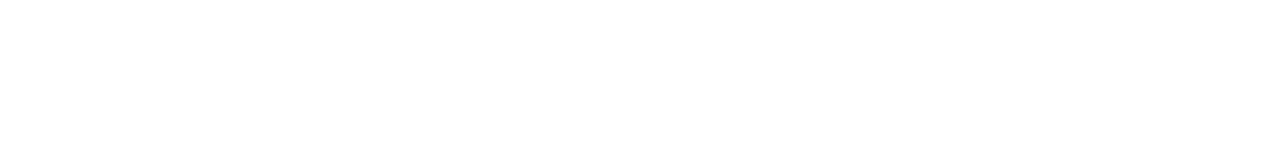
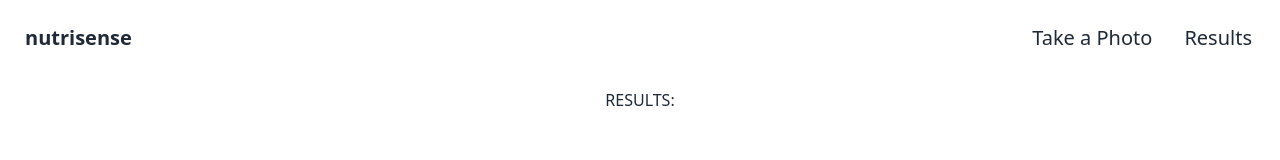
Before and after one commit to adityaSureshCHS/NutriSense, a plain HTML site: page templates/results.html in a window 1280 px wide. Drawn offline with nearby package versions, Linux system fonts and the light colour scheme.

Commit message:
added daisyui

```diff
--- /dev/null
+++ b/style.css
@@ -0,0 +1,26 @@
+body {
+    display: flex;
+    justify-content: center;
+    align-items: center;
+    height: 100vh;
+    font-family: Arial, sans-serif;
+}
+form {
+    text-align: center;
+}
+input[type="file"] {
+    margin: 10px 0;
+    padding: 10px;
+    background-color: #4CAF50;
+    color: white;
+    border: none;
+    cursor: pointer;
+}
+input[type="submit"] {
+    margin: 10px 0;
+    padding: 10px;
+    background-color: #008CBA;
+    color: white;
+    border: none;
+    cursor: pointer;
+}
--- a/templates/main.html
+++ b/templates/main.html
@@ -3,8 +3,8 @@
 <head>
     <title>NutriSense</title>
     <meta name="viewport" content="width=device-width, initial-scale=1">
-    <link href="https://cdn.jsdelivr.net/npm/bootstrap@5.2.3/dist/css/bootstrap.min.css" rel="stylesheet" integrity="sha384-rbsA2VBKQhggwzxH7pPCaAqO46MgnOM80zW1RWuH61DGLwZJEdK2Kadq2F9CUG65" crossorigin="anonymous">
-</head>
+    <link href="https://cdn.jsdelivr.net/npm/daisyui@4.11.1/dist/full.min.css" rel="stylesheet" type="text/css" />
+    <script src="https://cdn.tailwindcss.com"></script></head>
 <body>
     <nav class="navbar navbar-expand-lg navbar-light bg-light shadow p-4 mb-4">
         <a class="navbar-brand" href="#">Nutrisense</a>
--- a/templates/results.html
+++ b/templates/results.html
@@ -0,0 +1,33 @@
+<!DOCTYPE html>
+<html>
+<head>
+    <title>Results</title>
+    <meta name="viewport" content="width=device-width, initial-scale=1">
+    <link href="https://cdn.jsdelivr.net/npm/daisyui@4.11.1/dist/full.min.css" rel="stylesheet" type="text/css" />
+    <script src="https://cdn.tailwindcss.com"></script>
+
+
+</head>
+<body>
+    <div class="navbar bg-base-100">
+        <div class="flex-1 text-2xl">
+          <a class="btn btn-ghost text-xl">nutrisense</a>
+        </div>
+        <div class="flex-none">
+          <ul class="menu menu-horizontal px-1 text-xl">
+            <li><a>Take a Photo</a></li>
+            <li><a>Results</a>
+          </ul>
+        </div>
+      </div>
+
+      <h1 class="m-3 text-center">
+        RESULTS:
+      </h1>
+
+
+
+
+
+</body>
+</html>
```
